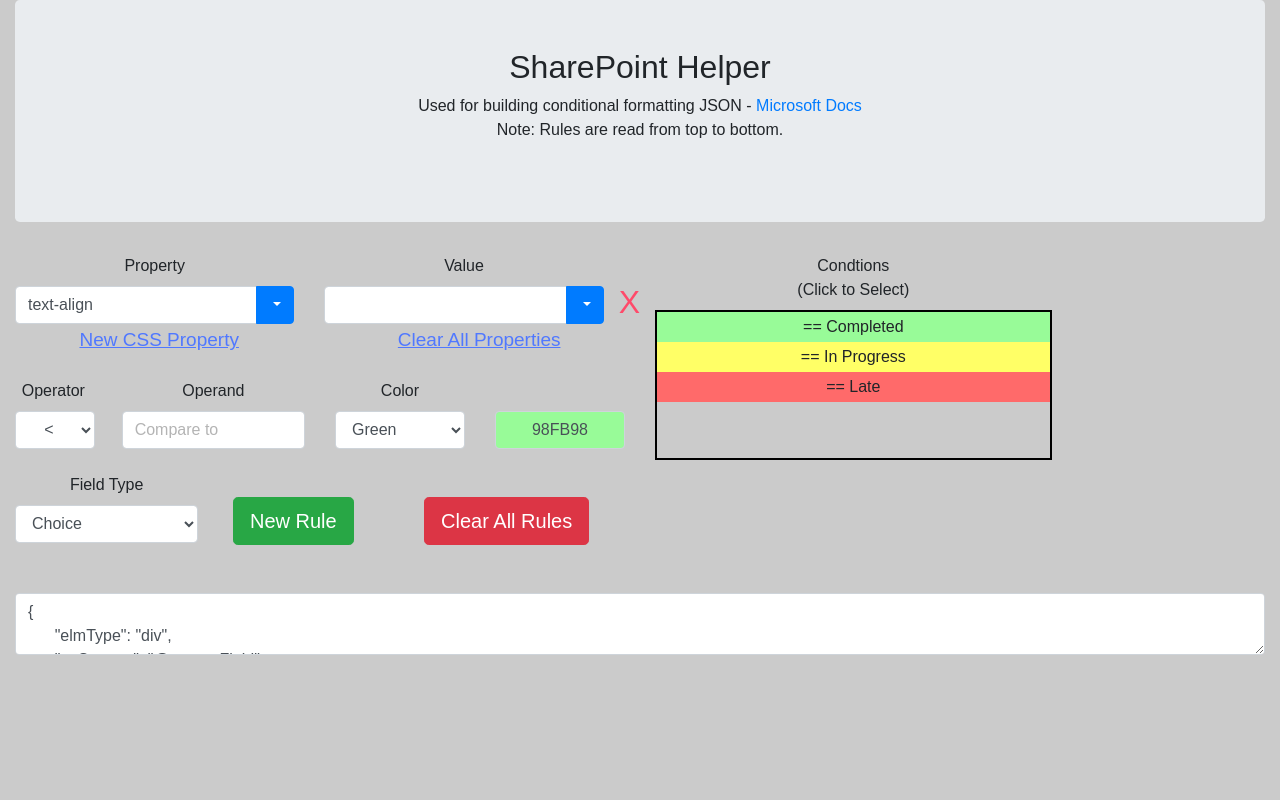
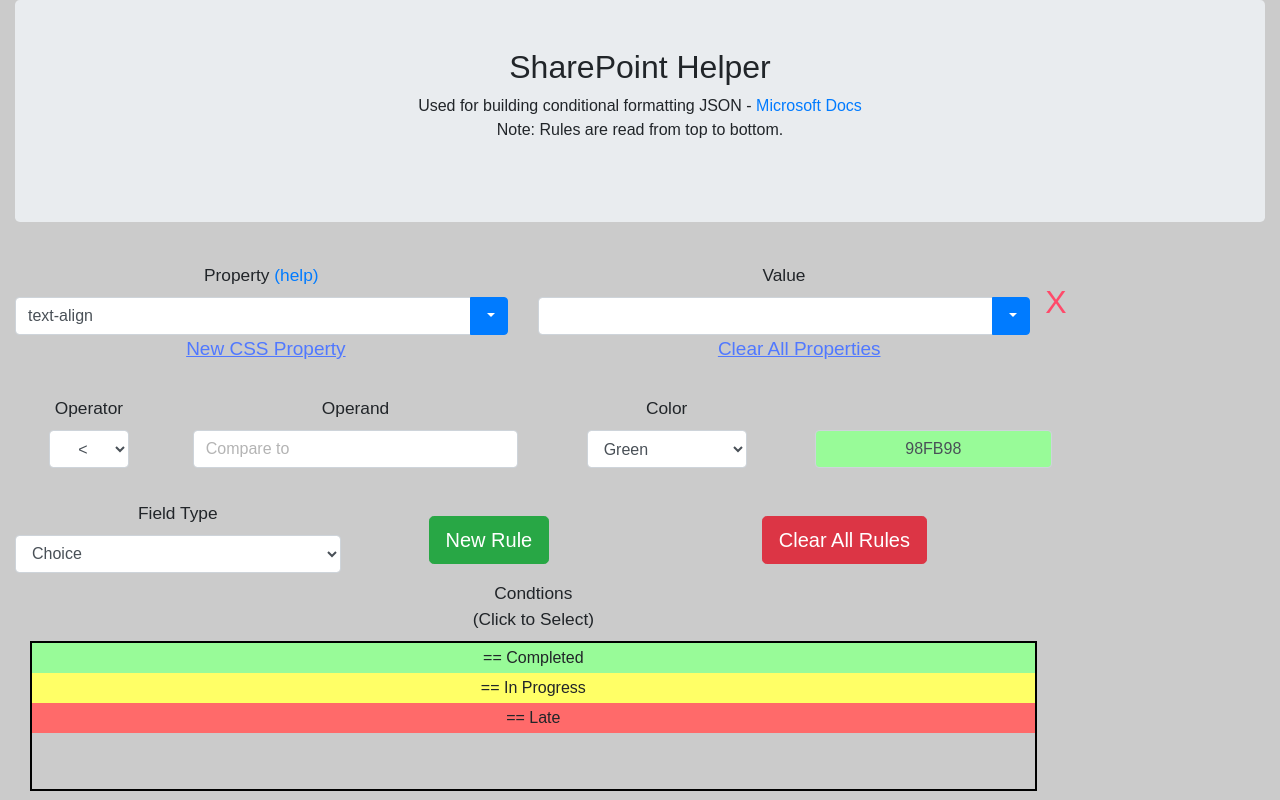
Before and after one commit to alecmaly/SharePoint-JSON-Helper, a React (Create React App) app: page / in a window 1280 px wide. Both pictures are taken after a click on the element "New CSS Property". Shown: the top 800 px of the page. Built offline with nearby package versions, Linux system fonts and the light colour scheme.

Commit message:
added google/w3 Schools help for properties

```diff
--- a/src/App.css
+++ b/src/App.css
@@ -109,6 +109,11 @@
   user-select: none;
 }
 
+.label {
+  font-size: 13pt;
+  padding-top: .5em;
+}
+
 @keyframes App-logo-spin {
   from { transform: rotate(0deg); }
   to { transform: rotate(360deg); }
--- a/src/App.js
+++ b/src/App.js
@@ -280,7 +280,7 @@
         </header>
 
       <Row>
-        <Col md='9' lg='6'>
+        <Col md='11' lg='10'>
           <Row>
             {Object.keys(this.state.properties).map((key, i) => {
               return (<Property key={i} index={i} name='' value='' propertyChoices={this.state.propertyChoices} updateProperty={this.updateProperty} deleteProperty={this.deleteProperty} />)
@@ -348,18 +348,21 @@
               <br />
               <Button className='center-input' size='lg' color='danger' onClick={this.clearRules}>Clear All Rules</Button>
             </Col>
+              <Container fluid>
+              <Col >
+                <Label className='label remove-text-highlighting'>Condtions<br />{this.state.selectedRule === '' ? '(Click to Select)' : '(Click to Deselect)'}</Label>
+                <CurrentRules className='center-input' rules={this.state.rules} selectRule={this.selectRule} selectedRule={this.state.selectedRule} />
+              </Col>
+              <Col>
+                <br />
+                <Button className='center-input' color='danger' size='lg' style={this.state.selectedRule === '' ? {'visibility': 'hidden'} : {}} onClick={this.deleteRule}>Delete Rule</Button>
+              </Col>
+            </Container>
           </Row>
           <br />
         </Col>
 
-        <Col xs='12' sm='8' md='8' lg='4' xl='4'>
-            <Label className='label remove-text-highlighting'>Condtions<br />{this.state.selectedRule === '' ? '(Click to Select)' : '(Click to Deselect)'}</Label>
-            <CurrentRules className='center-input' rules={this.state.rules} selectRule={this.selectRule} selectedRule={this.state.selectedRule} />
-        </Col>
-        <Col>
-          <br /><br />
-          <Button className='center-input' color='danger' size='lg' style={this.state.selectedRule === '' ? {'visibility': 'hidden'} : {}} onClick={this.deleteRule}>Delete Rule</Button>
-        </Col>
+
 
       </Row>
       <br />
--- a/src/Components/Property.jsx
+++ b/src/Components/Property.jsx
@@ -68,7 +68,7 @@
             <Container fluid>
             <Row>
                 <Col>
-                    <Label className='label remove-text-highlighting'>Property</Label>
+                    <Label className='label remove-text-highlighting'>Property <a href={'https://www.google.com/search?btnI=1&q=' + this.state.property + ' site:https://www.w3schools.com/cssref/'} target='_blank'>(help)</a></Label>
                     <InputGroup>
                         <Input className='center-input' type='text' name='property' value={this.state.property} onChange={this.handleInputChange} />
                         <InputGroupButtonDropdown addonType='append' isOpen={this.state.propertyDropdownOpen} toggle={this.togglePropertyDropdownOpen}>
```
